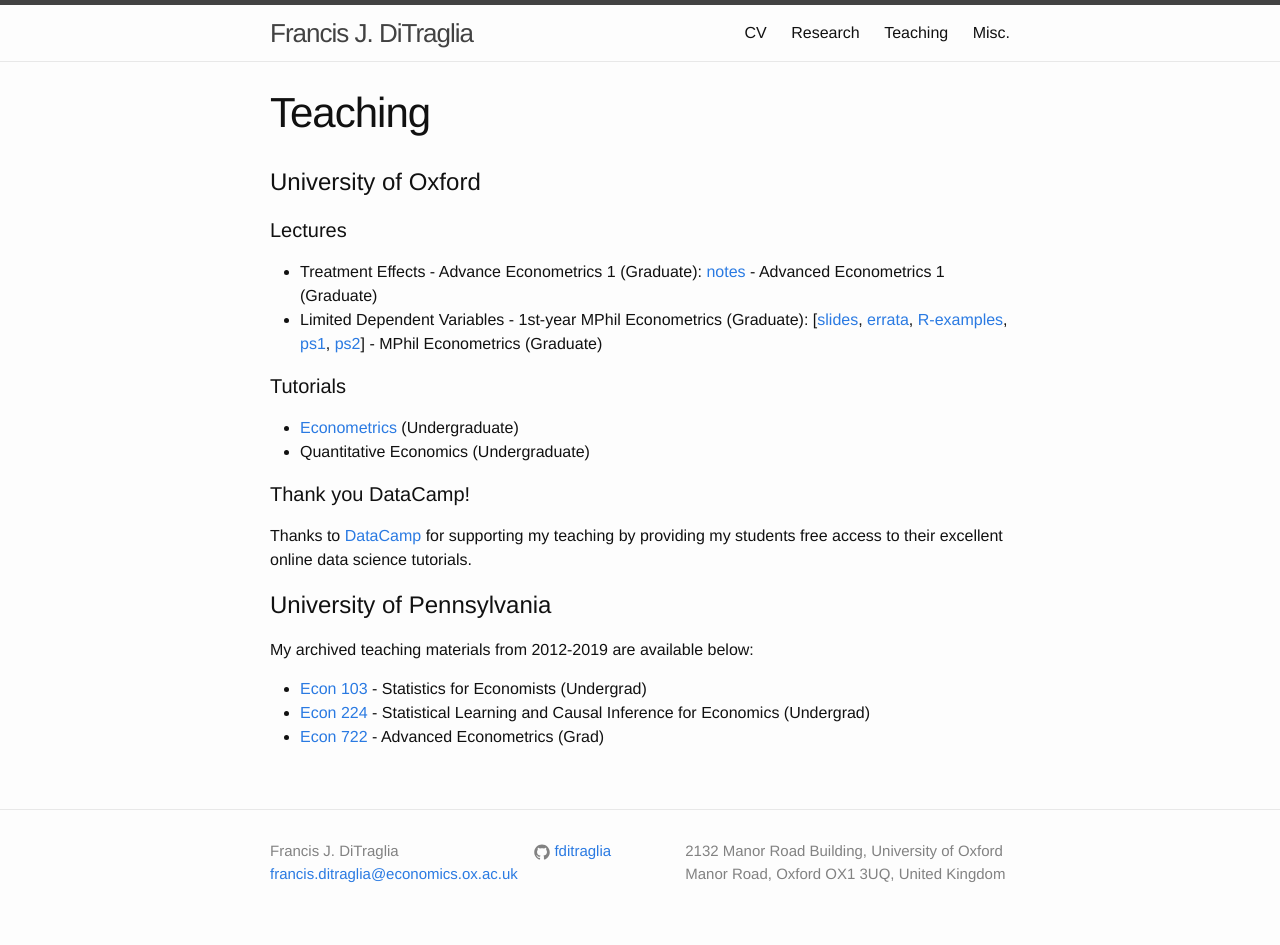
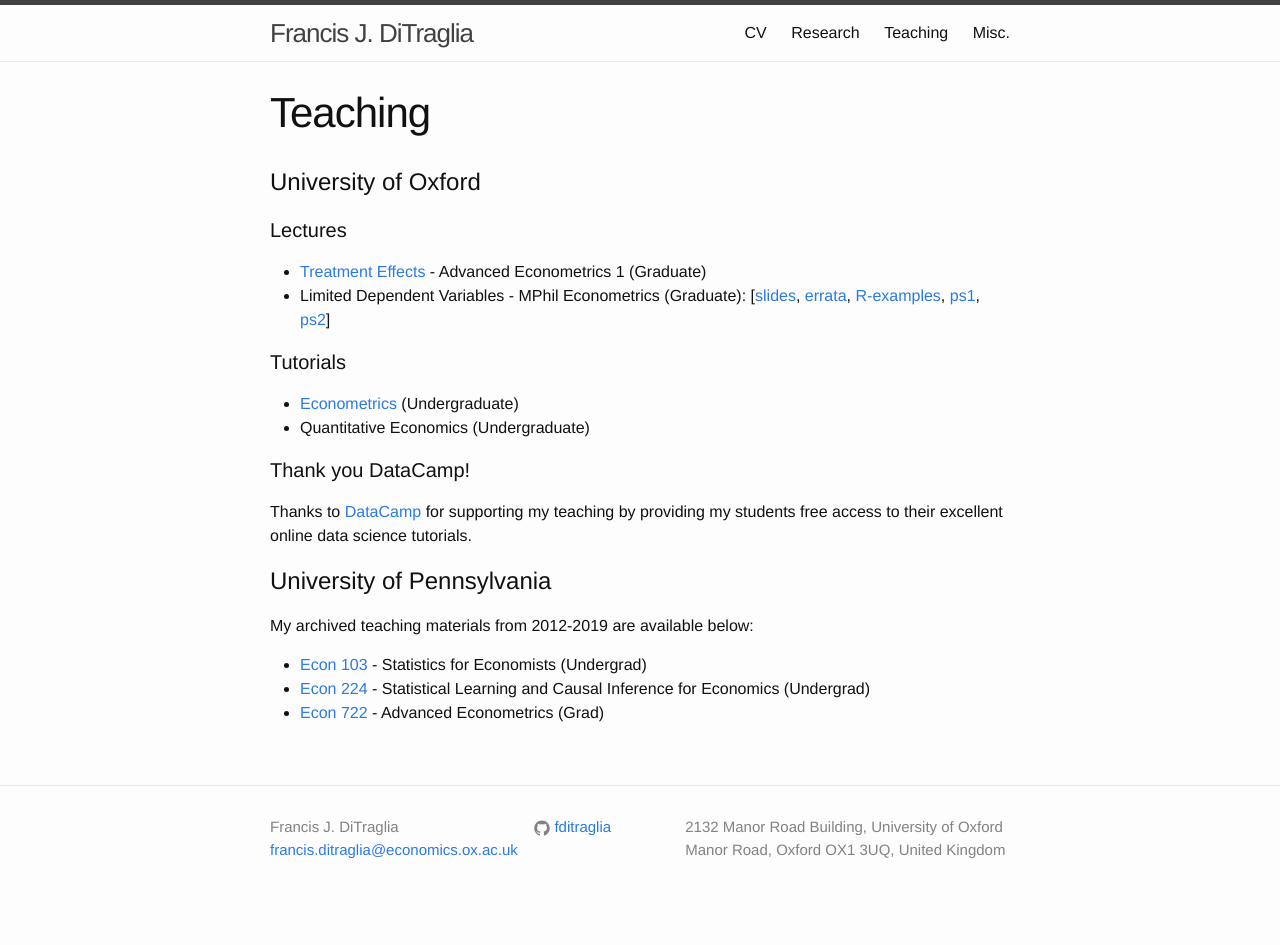
Before and after one commit to fditraglia/fditraglia.github.io, a Jekyll site: the page built from teaching.md, in a window 1280 px wide. Built offline with Jekyll 4.4.1, drawn with Linux system fonts in a browser that asks for light colours; after the commit the page ends 921 px from its top, so only the background shows below that.

Commit message:
fix formatting

```diff
--- a/teaching.md
+++ b/teaching.md
@@ -8,8 +8,8 @@
 # University of Oxford
 
 #### Lectures
-- Treatment Effects - Advance Econometrics 1 (Graduate): [notes](./pdf/treatment-effects.pdf) - Advanced Econometrics 1 (Graduate)
-- Limited Dependent Variables - 1st-year MPhil Econometrics (Graduate): [[slides](./pdf/limdep.pdf), [errata](./pdf/limdep-errata.pdf), [R-examples](./pdf/), [ps1](./pdf/), [ps2](./pdf/)] - MPhil Econometrics (Graduate)
+- [Treatment Effects](./pdf/treatment-effects.pdf) - Advanced Econometrics 1 (Graduate)
+- Limited Dependent Variables - MPhil Econometrics (Graduate): [[slides](./pdf/limdep.pdf), [errata](./pdf/limdep-errata.pdf), [R-examples](./pdf/), [ps1](./pdf/), [ps2](./pdf/)]
 
 #### Tutorials
 - [Econometrics](./pdf/econometrics-tutorials.pdf) (Undergraduate)
```
